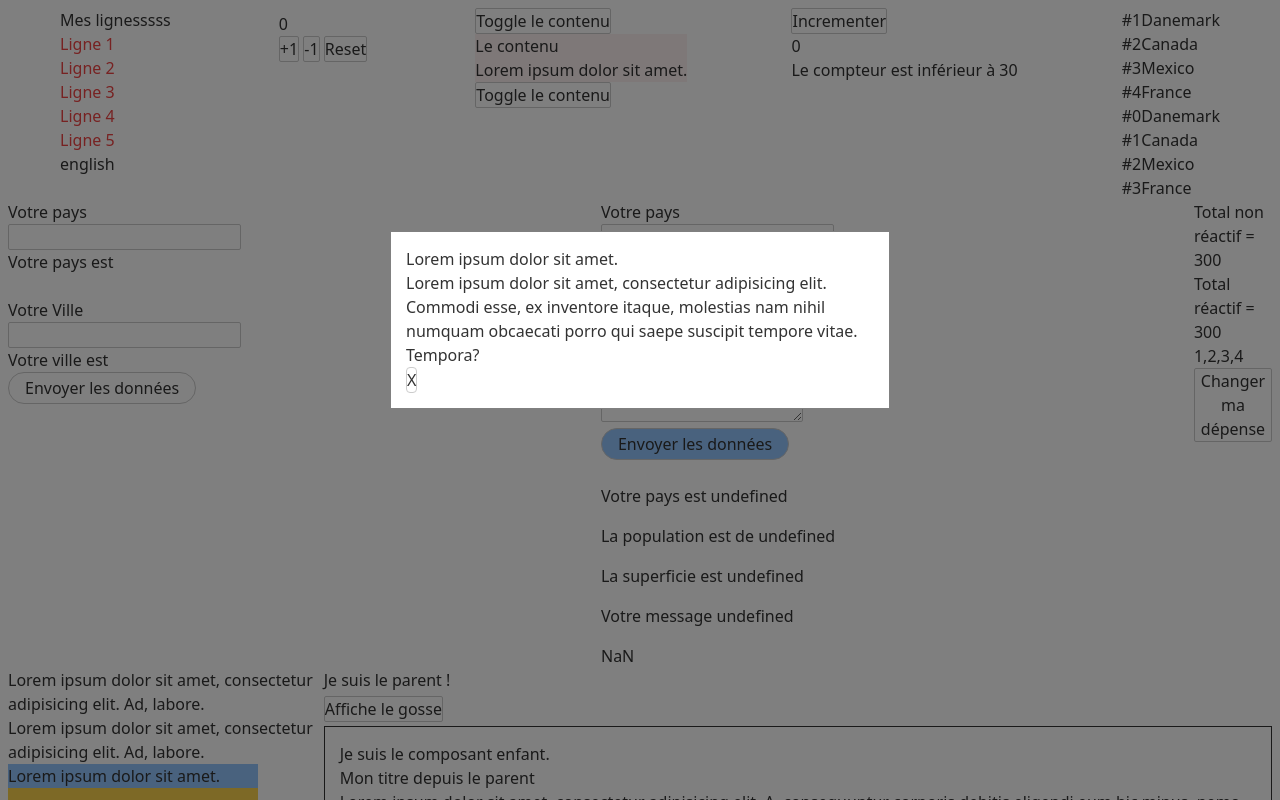
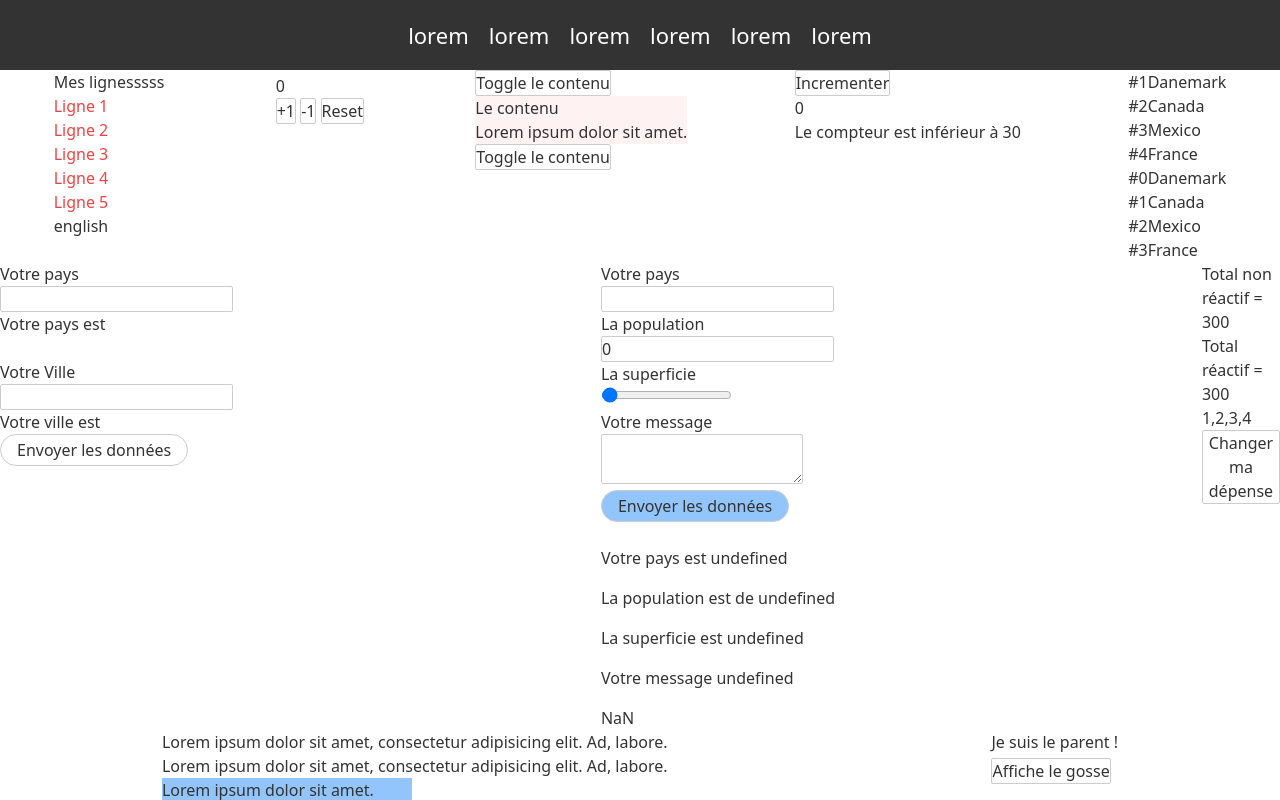
Before and after one commit to Sasalilime/test-svelte, a Svelte app: page / in a window 1280 px wide. Shown: the top 800 px of the page. Built offline with nearby package versions, Linux system fonts and the light colour scheme.

Commit message:
nav to finish

```diff
--- a/public/global.css
+++ b/public/global.css
@@ -1,3 +1,9 @@
+*,::before, ::after {
+	box-sizing: border-box;
+	margin: 0;
+	padding: 0;
+}
+
 html, body {
 	position: relative;
 	width: 100%;
@@ -7,7 +13,7 @@ html, body {
 body {
 	color: #333;
 	margin: 0;
-	padding: 8px;
+	padding: 0px;
 	box-sizing: border-box;
 	font-family: -apple-system, BlinkMacSystemFont, "Segoe UI", Roboto, Oxygen-Sans, Ubuntu, Cantarell, "Helvetica Neue", sans-serif;
 }
--- a/src/App.svelte
+++ b/src/App.svelte
@@ -10,6 +10,7 @@
     import ChildToParent from "./ChildToParent.svelte";
     import Modal from "./Modal.svelte";
     import Onglet from "./Onglet.svelte";
+    import NavBar from "./NavBar.svelte";
 
 
     let titre = "Mes lignesssss";
@@ -37,14 +38,15 @@
     const fonctionParent = (event) => {
         console.log('Quelque chose a changé' + event.detail.customtxt);
     }
-    let toggle = true;
-    let toggleModal = true;
+    let toggle = false;
+    let toggleModal = false;
     const handleModal = () => {
         toggleModal = !toggleModal
     };
 
 </script>
 <main>
+    <NavBar/>
     <div class="flex justify-around">
         <List1 class="p-1" montitre={titre} {...myObject}/>
         <div class="p-1"><p>{compteur}</p>
--- /dev/null
+++ b/src/NavBar.svelte
@@ -0,0 +1,82 @@
+<script>
+
+
+</script>
+
+
+<main>
+    <nav>
+        <div class="logo">
+            <div>&#9776;</div>
+        </div>
+
+        <ul class="list-nav">
+            <li><a class="items-nav" href="#">lorem</a></li>
+            <li><a class="items-nav" href="#">lorem</a></li>
+            <li><a class="items-nav" href="#">lorem</a></li>
+            <li><a class="items-nav" href="#">lorem</a></li>
+            <li><a class="items-nav" href="#">lorem</a></li>
+            <li><a class="items-nav" href="#">lorem</a></li>
+
+        </ul>
+
+    </nav>
+</main>
+
+<style>
+
+    nav {
+        height: 70px;
+        width: 100%;
+        background: #333;
+        position: relative;
+    }
+
+    .logo {
+        color: white;
+        font-size: 40px;
+        position: absolute;
+        left: 10px;
+        top: 5px;
+        display: none;
+    }
+
+    .list-nav {
+        list-style-type: none;
+        display: flex;
+        justify-content: center;
+        height: 100%;
+        align-items: center;
+
+    }
+
+    .list-nav li a {
+        color:white;
+        text-decoration: none;
+        margin: 0 10px;
+        font-size: 22px;
+    }
+
+    @media only screen and (max-width: 650px){
+        .logo {
+            display: block;
+        }
+
+        .list-nav {
+            flex-direction: column;
+            position: relative;
+            top: 70px;
+            display: none;
+        }
+
+        .items-nav {
+            width: 100vw;
+            background: #333;
+            text-align: center;
+            padding: 10px 0;
+
+        }
+    }
+
+
+</style>
```
Also changed, not shown: public/build/bundle.css, public/build/bundle.js, 1 other file (tests, documents, lock files or other folders).
